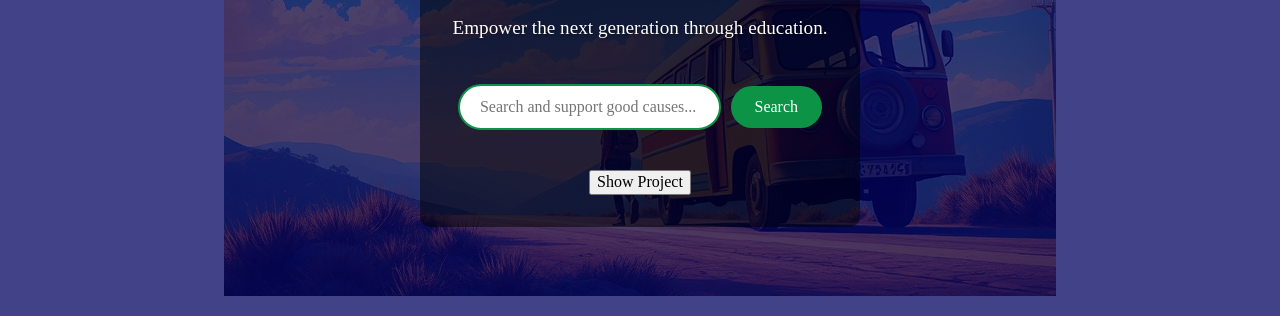
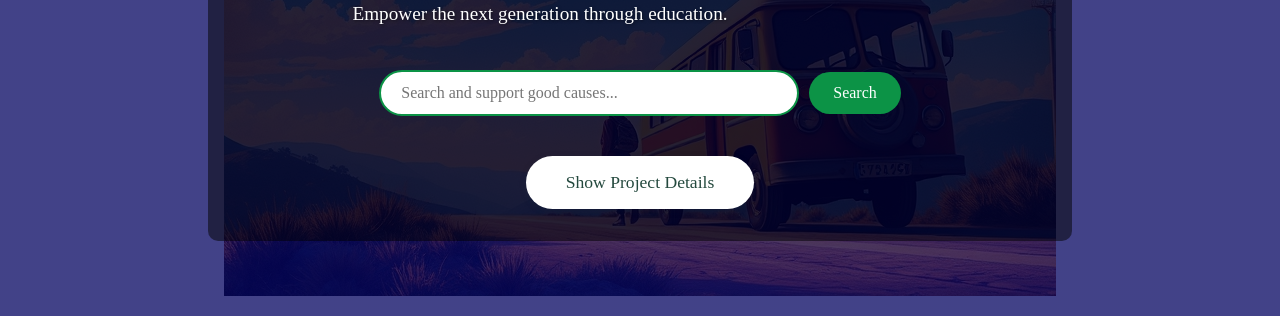
Before and after one commit to dogabudak/yesildoga, a Next.js app in the folder frontend/: page / in a window 1280 px wide. Shown: the part 400-716 px from the top of the page. Built offline with nearby package versions, Linux system fonts and the light colour scheme.

Commit message:
feat: made a better view

```diff
--- a/frontend/package.json
+++ b/frontend/package.json
@@ -32,10 +32,8 @@
     "react": "18.2.0",
     "react-datepicker": "4.7.0",
     "react-dom": "18.1.0",
-    "react-markdown": "10.1.0",
     "react-paginate": "8.1.2",
     "react-tabs": "4.2.1",
-    "rehype-highlight": "7.0.2",
     "remark-gfm": "4.0.1",
     "styled-components": "5.3.0",
     "styled-normalize": "8.0.7",
@@ -89,7 +87,6 @@
     "jest": "27.0.6",
     "jest-styled-components": "7.0.4",
     "lint-staged": "11.0.0",
-    "nodemon": "2.0.9",
     "prettier": "2.3.2",
     "raw-loader": "4.0.2",
     "react-is": "17.0.2",
--- a/frontend/src/components/templates/Project/Project.tsx
+++ b/frontend/src/components/templates/Project/Project.tsx
@@ -5,7 +5,7 @@ import {SeaProject} from './Seas';
 import {ForestProject} from './Forest';
 import {CharityProject} from './Charity';
 import {EducationProject} from './Education';
-import { ProjectContainer } from './ProjectContainer.styled';
+import { ProjectContainer, DiscoverButton } from './ProjectContainer.styled';
 
 interface ProjectTabProps {
     projectName: string; // without extension
@@ -20,6 +20,8 @@ const ProjectComponents: { [key: string]: React.FC } = {
     Education: EducationProject,
 };
 
+
+
 export const ProjectTab: React.FC<ProjectTabProps> = ({ projectName, goalId }) => {
     const [isProjectVisible, setProjectVisible] = useState(false);
     const ProjectComponent = ProjectComponents[projectName];
@@ -31,14 +33,14 @@ export const ProjectTab: React.FC<ProjectTabProps> = ({ projectName, goalId }) =
     return (
         <div>
             <SearchBar goalId={goalId} />
-            <button onClick={toggleProjectVisibility}>
-                {isProjectVisible ? 'Hide Project' : 'Show Project'}
-            </button>
-            {isProjectVisible && ProjectComponent && (
-                <ProjectContainer>
+            <DiscoverButton onClick={toggleProjectVisibility}>
+                {isProjectVisible ? 'Hide Project' : 'Show Project Details'}
+            </DiscoverButton>
+            {ProjectComponent && (
+                <ProjectContainer isVisible={isProjectVisible}>
                     <ProjectComponent />
                 </ProjectContainer>
-            ) }
+            )}
         </div>
     );
 };
--- a/frontend/src/components/templates/Project/ProjectContainer.styled.ts
+++ b/frontend/src/components/templates/Project/ProjectContainer.styled.ts
@@ -1,7 +1,27 @@
 import styled from 'styled-components';
+import type { ReactNode, ButtonHTMLAttributes } from 'react';
 
-export const ProjectContainer = styled.div`
-  max-height: 50vh;
+export const ProjectContainer = styled.div<{ isVisible: boolean; children?: ReactNode }>`
+  max-height: ${({ isVisible }) => (isVisible ? '50vh' : '0')};
   overflow-y: auto;
-  transition: max-height 0.5s ease;
+  transition: max-height 1s ease;
 `;
+
+export const DiscoverButton = styled.button<ButtonHTMLAttributes<HTMLButtonElement>>`
+  background: #fff;
+  color: #24493e;
+  padding: 16px 40px;
+  border: none;
+  border-radius: 999px;
+  font-size: 1.1rem;
+  font-family: inherit;
+  font-weight: 400;
+  cursor: pointer;
+  transition: box-shadow 0.2s, transform 0.2s;
+  box-shadow: 0 2px 8px rgba(36, 73, 62, 0.08);
+
+  &:hover {
+    box-shadow: 0 4px 16px rgba(36, 73, 62, 0.18);
+    transform: scale(1.03);
+  }
+`;
```
Also changed, not shown: 1 other file (tests, documents, lock files or other folders).
